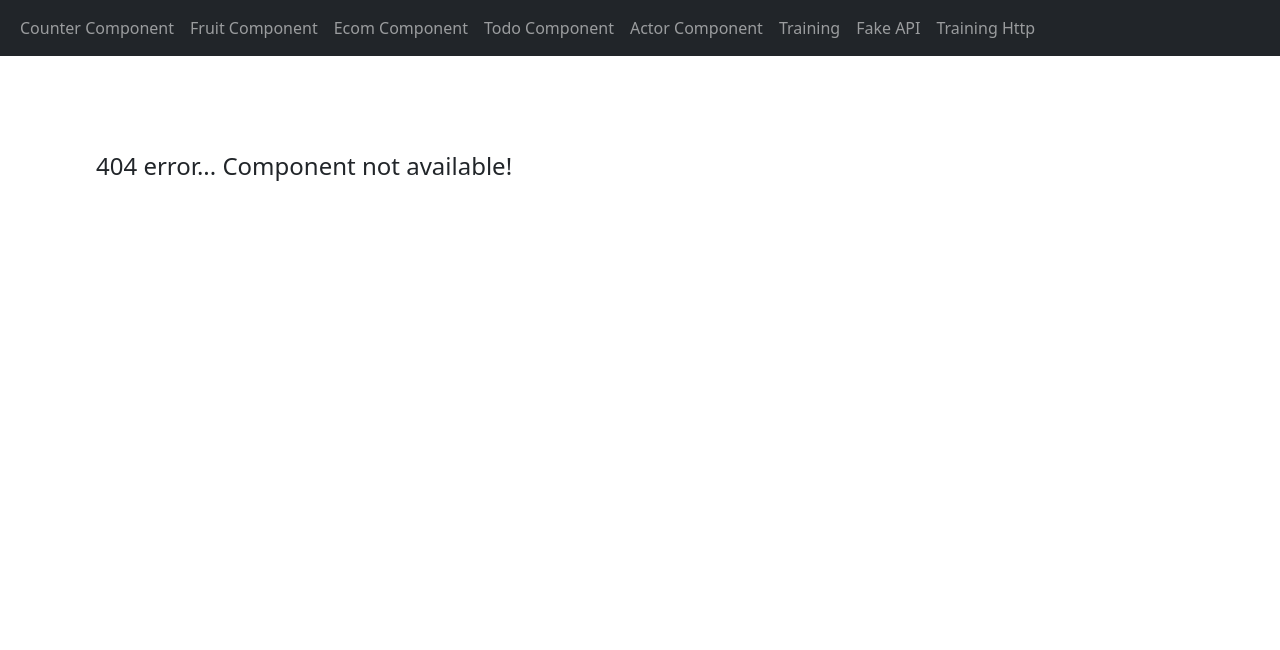
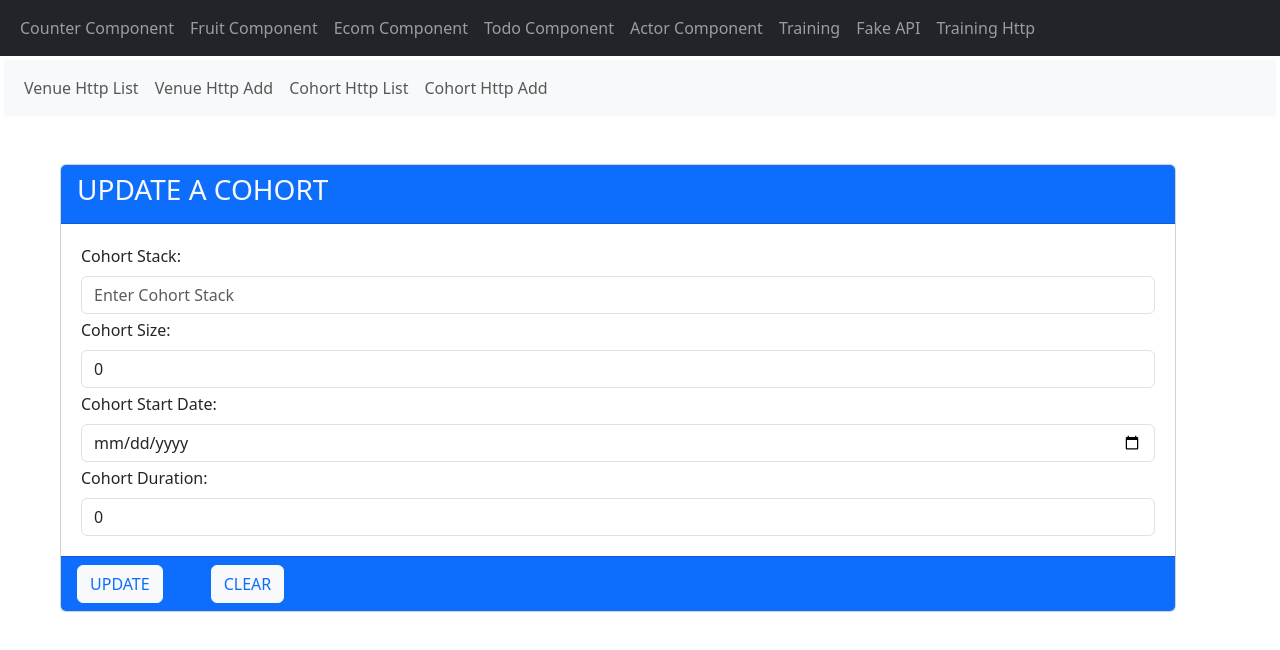
Before and after one commit to sep-2024-trivandrum/demo-react-vite-oct2024, a React (Vite) app: page /training-http/cohort-edit-http/1 in a window 1280 px wide. Before the commit this address had no page. Shown: the top 650 px of the page. Built offline with nearby package versions, Linux system fonts and the light colour scheme; no server answers.

Commit message:
training crud

```diff
--- a/src/App.jsx
+++ b/src/App.jsx
@@ -35,6 +35,8 @@ import CohortViewHttp from "./components/training-http/cohort-http/CohortViewHtt
 import JsonPlaceholder from "./components/JsonPlaceholder";
 import CohortListHttp from "./components/training-http/cohort-http/CohortListHttp";
 import CohortAddHttp from "./components/training-http/cohort-http/CohortAddHttp";
+import CohortEditHttp from "./components/training-http/cohort-http/CohortEditHttp";
+
 function App() {
   return (
     <>
@@ -82,6 +84,10 @@ function App() {
               element={<CohortViewHttp />}
             ></Route>
             <Route path="cohort-add-http" element={<CohortAddHttp />}></Route>
+            <Route
+              path="cohort-edit-http/:cid"
+              element={<CohortEditHttp />}
+            ></Route>
             <Route path="venue-add-http" element={<VenueAddHttp />}></Route>
           </Route>
           <Route path="/*" element={<Error />}></Route>
--- a/src/components/training-http/cohort-http/CohortAddHttp.jsx
+++ b/src/components/training-http/cohort-http/CohortAddHttp.jsx
@@ -2,9 +2,10 @@ import { useState } from "react";
 import { useNavigate } from "react-router-dom";
 
 export default function CohortAddHttp() {
+  const baseUrl = "http://localhost:3000/cohorts";
   let navigate = useNavigate();
   const [cohortData, setCohortData] = useState({
-    cohortId: 0,
+    id: 0,
     cohortSize: 0,
     cohortVenueId: 0,
     cohortStack: "",
@@ -33,7 +34,14 @@ export default function CohortAddHttp() {
   function handleFormSubmit(event) {
     event.preventDefault();
     console.log(cohortData);
-    navigate("/training/cohort-list", { state: cohortData });
+
+    fetch(baseUrl, {
+      method: "POST",
+      body: JSON.stringify(cohortData),
+      headers: { "Content-Type": "application/json" },
+    })
+      .then((res) => res.json())
+      .then((data) => navigate("/training-http/cohort-list-http"));
   }
   return (
     <>
@@ -109,7 +117,7 @@ export default function CohortAddHttp() {
                   placeholder="Enter Cohort Duration"
                   className="form-control"
                   required
-                  name="cohortDuration"
+                  name="cohortDurationWeeks"
                   onChange={(e) => handleFormChange(e)}
                 ></input>
                 <div className="text-danger small">
--- a/src/components/training-http/cohort-http/CohortEditHttp.jsx
+++ b/src/components/training-http/cohort-http/CohortEditHttp.jsx
@@ -1,3 +1,154 @@
+import { useEffect, useState } from "react";
+import { useNavigate, useParams } from "react-router-dom";
+
 export default function CohortEditHttp() {
-  return <></>;
+  const baseUrl = "http://localhost:3000/cohorts";
+  let { cid } = useParams();
+  let navigate = useNavigate();
+  const [cohortData, setCohortData] = useState({
+    id: 0,
+    cohortSize: 0,
+    cohortVenueId: 0,
+    cohortStack: "",
+    cohortStartDate: "",
+    cohortDurationWeeks: 0,
+    cohortSPOC: "",
+    cohortInstructor: "",
+  });
+
+  const [cohortErrorData, setCohortErrorData] = useState({
+    cohortStack: true,
+    cohortSize: true,
+    cohortStartDate: true,
+    cohortDuration: true,
+  });
+
+  useEffect(() => {
+    fetch(baseUrl + "/" + cid)
+      .then((res) => res.json())
+      .then((data) => setCohortData(data));
+  }, []);
+
+  function handleFormChange(event) {
+    setCohortErrorData({
+      ...cohortErrorData,
+      [event.target.name]: event.target.validity.valid,
+    });
+
+    setCohortData({ ...cohortData, [event.target.name]: event.target.value });
+  }
+
+  function handleFormSubmit(event) {
+    event.preventDefault();
+    console.log(cohortData);
+
+    fetch(baseUrl + "/" + cid, {
+      method: "PUT",
+      body: JSON.stringify(cohortData),
+      headers: { "Content-Type": "application/json" },
+    })
+      .then((res) => res.json())
+      .then((data) => navigate("/training-http/cohort-list-http"));
+  }
+  return (
+    <>
+      <div className="container m-5">
+        <div className="card">
+          <form onSubmit={(e) => handleFormSubmit(e)}>
+            <div className="card-header bg-primary text-light">
+              <h3>UPDATE A COHORT</h3>
+            </div>
+            <div className="card-body">
+              <div className="form-control-group m-1">
+                <label htmlFor="cStack" className="form-label">
+                  Cohort Stack:
+                </label>
+                <input
+                  type="text"
+                  id="cStack"
+                  placeholder="Enter Cohort Stack"
+                  className="form-control"
+                  value={cohortData.cohortStack}
+                  required
+                  name="cohortStack"
+                  onChange={(e) => handleFormChange(e)}
+                ></input>
+                <div className="text-danger small">
+                  {cohortErrorData.cohortStack
+                    ? ""
+                    : "Cohort Stack is Required!"}
+                </div>
+              </div>
+              <div className="form-control-group m-1">
+                <label htmlFor="cSize" className="form-label">
+                  Cohort Size:
+                </label>
+                <input
+                  type="text"
+                  id="cSize"
+                  placeholder="Enter Cohort Size"
+                  className="form-control"
+                  value={cohortData.cohortSize}
+                  required
+                  name="cohortSize"
+                  onChange={(e) => handleFormChange(e)}
+                ></input>
+                <div className="text-danger small">
+                  {cohortErrorData.cohortSize ? "" : "Cohort Size is Required!"}
+                </div>
+              </div>
+              <div className="form-control-group m-1">
+                <label htmlFor="cStartDate" className="form-label">
+                  Cohort Start Date:
+                </label>
+                <input
+                  type="date"
+                  id="cStartDate"
+                  placeholder="Enter Cohort Start Date"
+                  className="form-control"
+                  value={cohortData.cohortStartDate}
+                  required
+                  name="cohortStartDate"
+                  onChange={(e) => handleFormChange(e)}
+                ></input>
+                <div className="text-danger small">
+                  {cohortErrorData.cohortStartDate
+                    ? ""
+                    : "Cohort Start Date is Required!"}
+                </div>
+              </div>
+              <div className="form-control-group m-1">
+                <label htmlFor="cDuration" className="form-label">
+                  Cohort Duration:
+                </label>
+                <input
+                  type="text"
+                  id="cDuration"
+                  placeholder="Enter Cohort Duration"
+                  className="form-control"
+                  value={cohortData.cohortDurationWeeks}
+                  required
+                  name="cohortDurationWeeks"
+                  onChange={(e) => handleFormChange(e)}
+                ></input>
+                <div className="text-danger small">
+                  {cohortErrorData.cohortDuration
+                    ? ""
+                    : "Cohort Duration is Required!"}
+                </div>
+              </div>
+            </div>
+            <div className="card-footer bg-primary text-light">
+              <button type="submit" className="btn btn-light text-primary">
+                UPDATE
+              </button>
+              <button type="reset" className="btn btn-light text-primary mx-5">
+                CLEAR
+              </button>
+            </div>
+          </form>
+        </div>
+      </div>
+    </>
+  );
 }
--- a/src/components/training-http/cohort-http/CohortListHttp.jsx
+++ b/src/components/training-http/cohort-http/CohortListHttp.jsx
@@ -30,6 +30,7 @@ export default function CohortListHttp() {
 
   function handleEdit(id) {
     console.log(id);
+    navigate("/training-http/cohort-edit-http/" + id);
   }
 
   function handleDelete(id) {
```
Also changed, not shown: training-db.json (+20 -0 lines).
